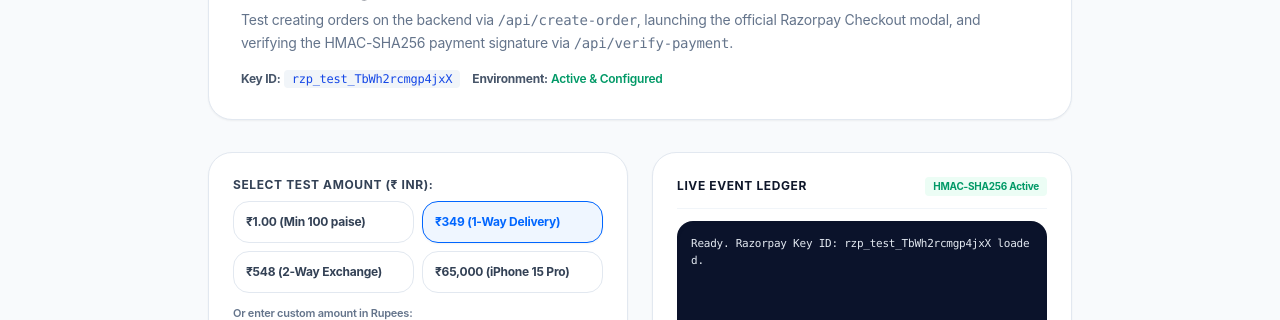
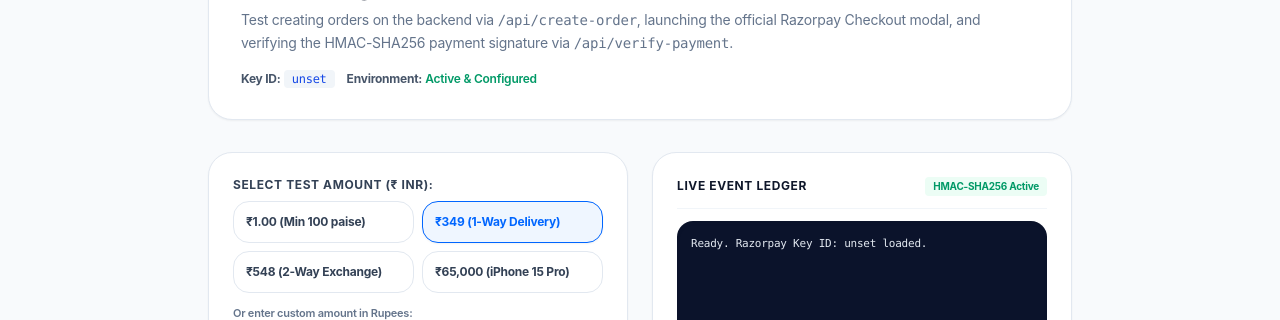
Before and after one commit to safeshiponline/safeship.online, a Next.js app: page /checkout-test in a window 1280 px wide. Shown: the part 211-531 px from the top of the page. Built offline with nearby package versions, Linux system fonts and the light colour scheme; no server answers.

Commit message:
feat: switch to live Razorpay credentials & verified live orders

```diff
--- a/src/app/checkout-test/page.tsx
+++ b/src/app/checkout-test/page.tsx
@@ -22,7 +22,7 @@
   const [customerPhone, setCustomerPhone] = useState<string>('+91 98765 43210');
   const [customerEmail, setCustomerEmail] = useState<string>('testbuyer@safeship.online');
   const [logs, setLogs] = useState<string[]>([
-    'Ready. Razorpay Key ID: rzp_test_TbWh2rcmgp4jxX loaded.'
+    `Ready. Razorpay Key ID: ${process.env.NEXT_PUBLIC_RAZORPAY_KEY_ID || 'rzp_live_TbXrOgkdfajAg0'} loaded.`
   ]);
   const [verificationResult, setVerificationResult] = useState<any>(null);
 
@@ -93,7 +93,7 @@
 
           <div className="pt-2 flex flex-wrap items-center gap-3 text-xs text-[#475569]">
             <div>
-              <strong>Key ID:</strong> <code className="bg-slate-100 px-2 py-0.5 rounded font-mono text-blue-700">rzp_test_TbWh2rcmgp4jxX</code>
+              <strong>Key ID:</strong> <code className="bg-slate-100 px-2 py-0.5 rounded font-mono text-blue-700">{process.env.NEXT_PUBLIC_RAZORPAY_KEY_ID || 'rzp_live_TbXrOgkdfajAg0'}</code>
             </div>
             <div>
               <strong>Environment:</strong> <span className="text-emerald-600 font-semibold">Active &amp; Configured</span>
--- a/src/lib/useRazorpay.tsx
+++ b/src/lib/useRazorpay.tsx
@@ -91,7 +91,7 @@
         throw new Error(orderData.error || 'Failed to create order on Razorpay');
       }
 
-      const keyId = process.env.NEXT_PUBLIC_RAZORPAY_KEY_ID || 'rzp_test_TbWh2rcmgp4jxX';
+      const keyId = process.env.NEXT_PUBLIC_RAZORPAY_KEY_ID || 'rzp_live_TbXrOgkdfajAg0';
       const amountPaise = orderData.amount || Math.round(opts.amountInRupees * 100);
 
       // 3. Configure Razorpay Standard Checkout options
```
